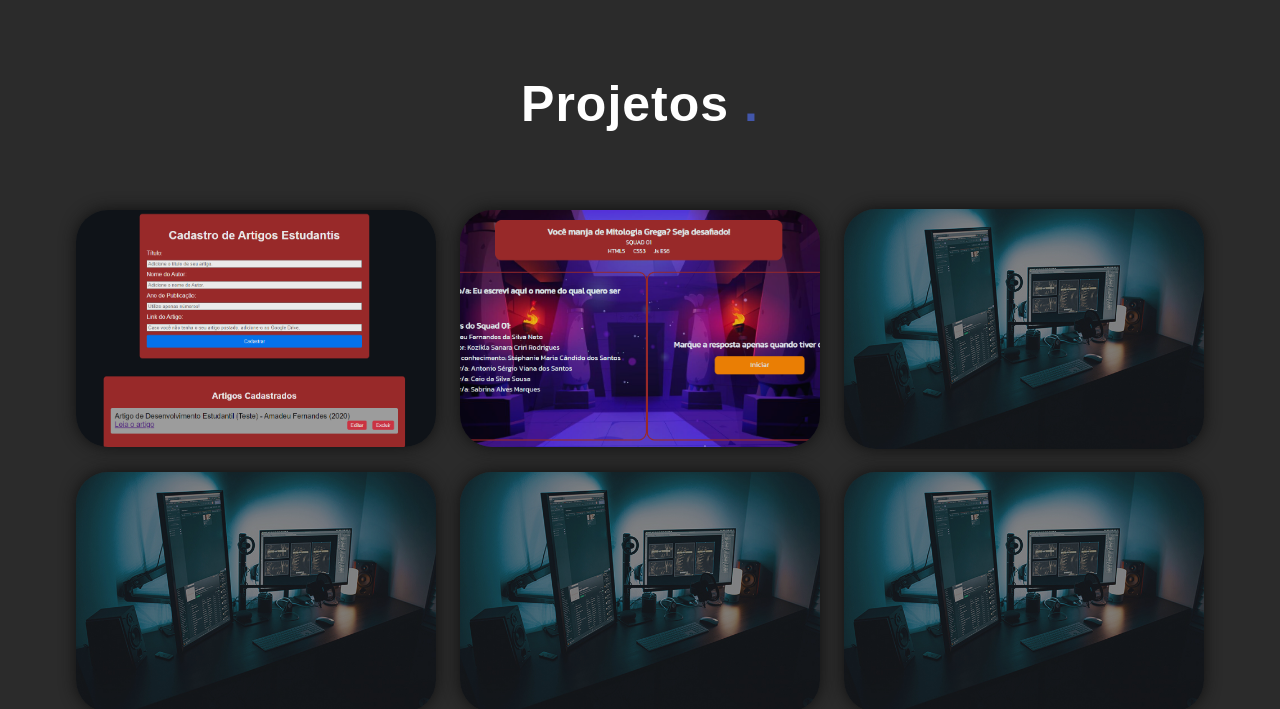
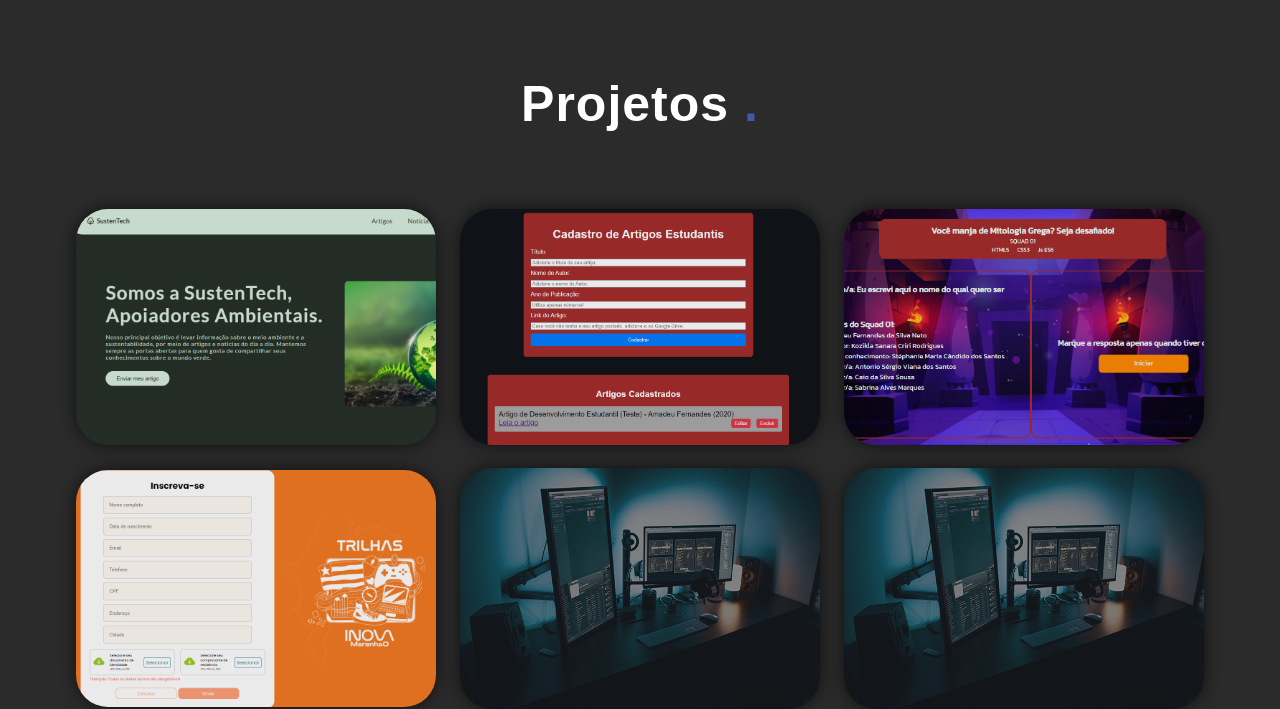
Before and after one commit to Amadeudev/meuSitePortfolio, a plain HTML site: page projects/projects.html in a window 1280 px wide. Shown: the part 109-818 px from the top of the page. Drawn offline with nearby package versions, Linux system fonts and the light colour scheme.

Commit message:
Linkando 3° e 4° projeto

```diff
--- a/projects/projects.html
+++ b/projects/projects.html
@@ -24,30 +24,30 @@
 				<h2 class="title" id="title">Projetos <span class="ponto">.</span></h2>
 			<div class="projetos">
 				<div class="box">
+					<img id="imagem" src="../assets/Imagens/Projeto SustenTech.png">
+					<div class="construção">
+						<a href="https://github.com/Jamyle-Elen/Projeto_final-M2.git" target="_blank" class="linkProjeto"><h4>Projeto Site SustenTech</h4></a>
+					</div>
+				</div>
+
+				<div class="box">
 					<img id="imagem" src="../assets/Imagens/Projeto de Formulário.png">
 					<div class="construção">
-						<a href="https://github.com/Amadeudev/PaginaDeCadastro-PdA.git" target="_blank"><h4>Projeto de Formulário</h4></a>
+						<a href="https://github.com/Amadeudev/PaginaDeCadastro-PdA.git" target="_blank" class="linkProjeto"><h4>Projeto Tela de Cadastro</h4></a>
 					</div>
 				</div>
 
 				<div class="box">
 					<img id="imagem" src="../assets/Imagens/Projeto de Quiz.png">
 					<div class="construção">
-						<a href="https://github.com/Amadeudev/ProjetoQuiz-PdA.git" target="_blank"><h4>Projeto de Quiz</h4></a>
+						<a href="https://github.com/Amadeudev/ProjetoQuiz-PdA.git" target="_blank" class="linkProjeto"><h4>Projeto Quiz</h4></a>
 					</div>
 				</div>
 
 				<div class="box">
-					<img id="imagem" src="../assets/Imagens/portfolio.jpg">
+					<img id="imagem" src="../assets/Imagens/Projeto Tela de Cadastro.png">
 					<div class="construção">
-					<h4>Em construção</h4>
-					</div>
-				</div>
-
-				<div class="box">
-					<img id="imagem" src="../assets/Imagens/portfolio.jpg">
-					<div class="construção">
-					<h4>Em construção</h4>
+						<a href="https://github.com/Amadeudev/TelaDeInscricao-TrilhasInova.git" target="_blank" class="linkProjeto"><h4>Projeto Formulário</h4></a>
 					</div>
 				</div>
 
--- a/projects/styleProject.css
+++ b/projects/styleProject.css
@@ -131,6 +131,16 @@ nav ul li a:active{
     transform: scale(1.1);
 }
 
+.linkProjeto {
+    text-decoration: none;
+    color: #fff;
+}
+
+.linkProjeto:hover {
+    color: #e5e5e5;
+    transform: scale(1.1);
+}
+
 
 /*FOOTER*/
 #copy{
```
Also changed, not shown: assets/Imagens/Projeto SustenTech.png (added), assets/Imagens/Projeto Tela de Cadastro.png (added).
